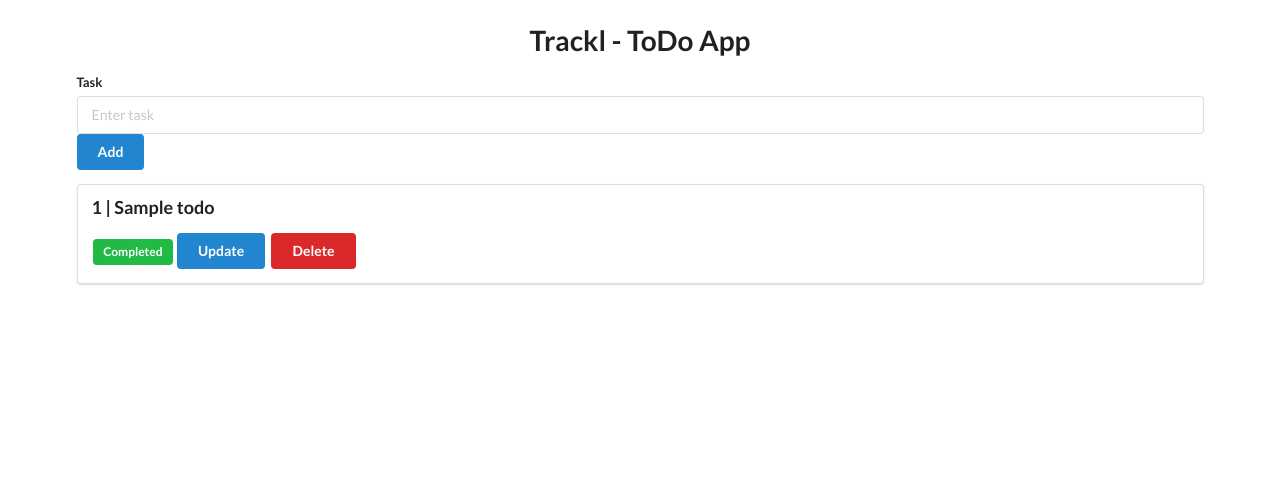
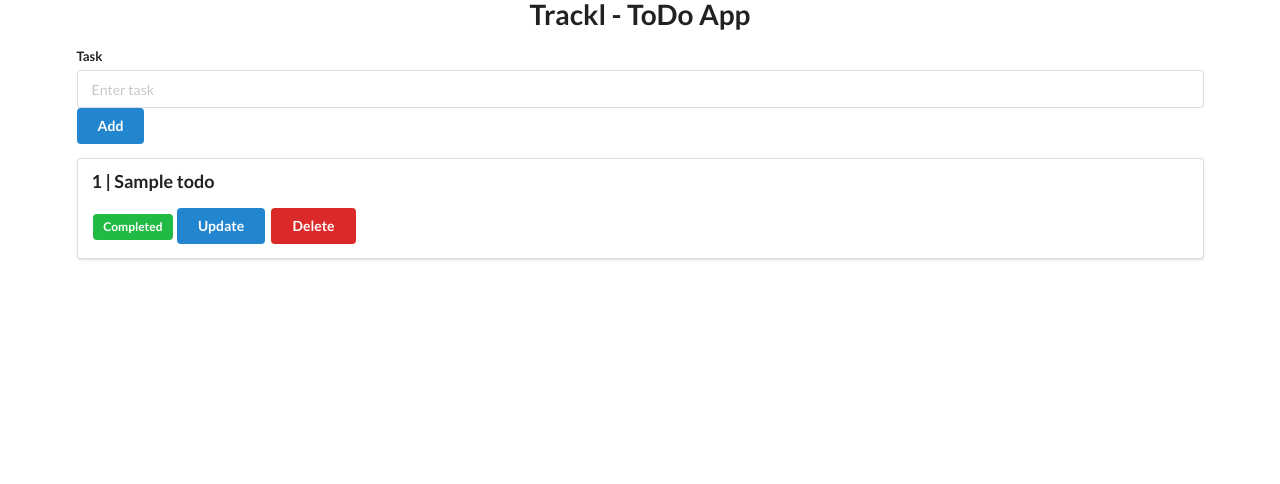
Before and after one commit to aryamaddel/trackl, a Flask app: page / in a window 1280 px wide. Shown: the top 484 px of the page. After the commit the page ends 260 px from the top, so only its background shows below. Run offline with Flask 3, Linux system fonts and the light colour scheme; tables that the repository leaves empty hold one stand-in row (values such as "Sample post").

Commit message:
Refactor index.html to simplify container styling and improve conditional rendering for todo completion status

```diff
--- a/templates/index.html
+++ b/templates/index.html
@@ -12,7 +12,7 @@
     <script src="https://cdn.jsdelivr.net/npm/semantic-ui@2.4.2/dist/semantic.min.js"></script>
   </head>
   <body>
-    <div style="margin-top: 2%" class="ui container">
+    <div class="ui container">
       <h1 class="ui center aligned header">Trackl - ToDo App</h1>
       <form class="ui form" action="/add" method="post">
         <div class="field">
@@ -25,7 +25,7 @@
       {% for todo in todo_list %}
       <div class="ui segment">
         <p class="ui big header">{{ todo.id }} | {{ todo.title }}</p>
-        {% if todo.complete == False %}
+        {% if not todo.complete %}
         <span class="ui gray label">Not complete</span>
         {% else %}
         <span class="ui green label">Completed</span>
```
